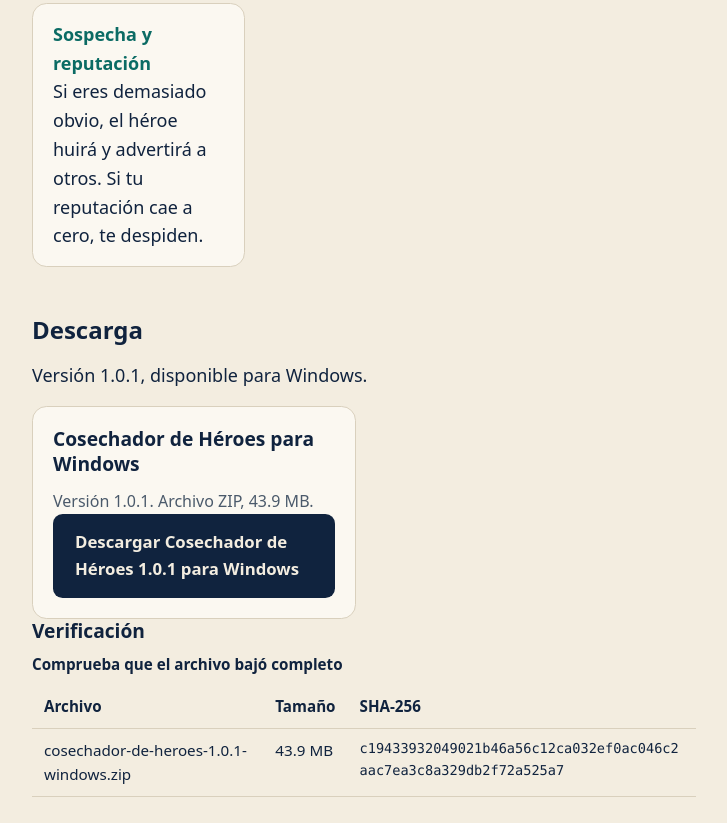
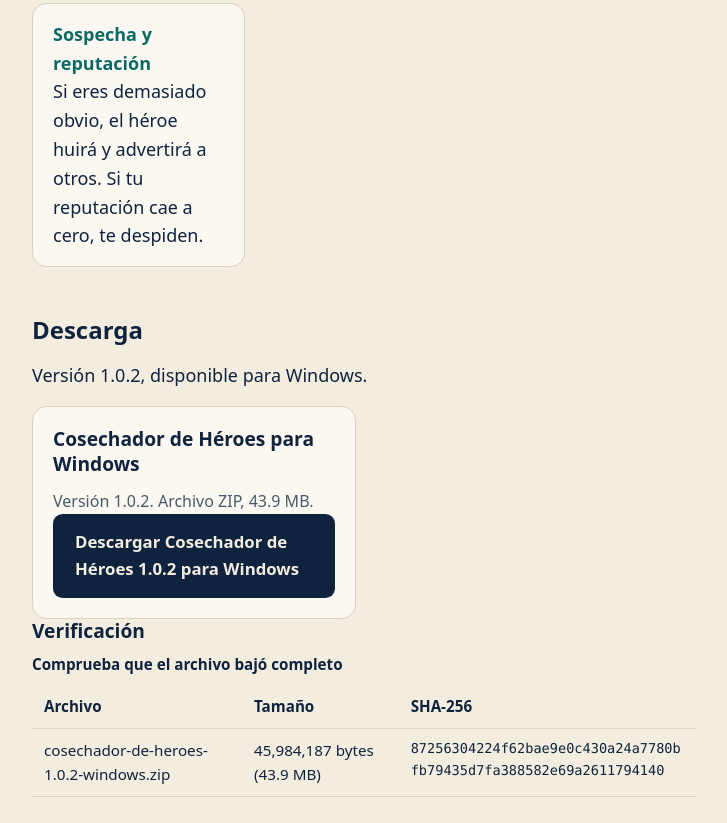
Before and after one commit to atlas85-coder/audiojuegos, a plain HTML site: page cosechador/index.html in a window 1280 px wide. Shown: the part 888-1711 px from the top of the page, without its empty margins (276-1003 px from the left). Drawn offline with Linux system fonts and the light colour scheme.

Commit message:
Actualizar página de Cosechador de Héroes a 1.0.2

```diff
--- a/cosechador/index.html
+++ b/cosechador/index.html
@@ -39,12 +39,12 @@
 
       <section aria-labelledby="descargar">
         <h2 id="descargar">Descarga</h2>
-        <p>Versión 1.0.1, disponible para Windows.</p>
+        <p>Versión 1.0.2, disponible para Windows.</p>
         <ul class="descargas">
           <li class="descarga">
             <h3>Cosechador de Héroes para Windows</h3>
-            <p>Versión 1.0.1. Archivo ZIP, 43.9 MB.</p>
-            <a class="boton" href="https://github.com/atlas85-coder/audiojuegos/releases/download/v1.0.1/cosechador-de-heroes-1.0.1-windows.zip">Descargar Cosechador de Héroes 1.0.1 para Windows</a>
+            <p>Versión 1.0.2. Archivo ZIP, 43.9 MB.</p>
+            <a class="boton" href="https://github.com/atlas85-coder/audiojuegos/releases/download/v1.0.2/cosechador-de-heroes-1.0.2-windows.zip">Descargar Cosechador de Héroes 1.0.2 para Windows</a>
           </li>
         </ul>
         <h3>Verificación</h3>
@@ -52,7 +52,7 @@
           <table>
             <caption>Comprueba que el archivo bajó completo</caption>
             <tr><th>Archivo</th><th>Tamaño</th><th>SHA-256</th></tr>
-            <tr><td>cosechador-de-heroes-1.0.1-windows.zip</td><td>43.9 MB</td><td class="hash">c19433932049021b46a56c12ca032ef0ac046c2aac7ea3c8a329db2f72a525a7</td></tr>
+            <tr><td>cosechador-de-heroes-1.0.2-windows.zip</td><td>45,984,187 bytes (43.9 MB)</td><td class="hash">87256304224f62bae9e0c430a24a7780bfb79435d7fa388582e69a2611794140</td></tr>
           </table>
         </div>
       </section>
```
